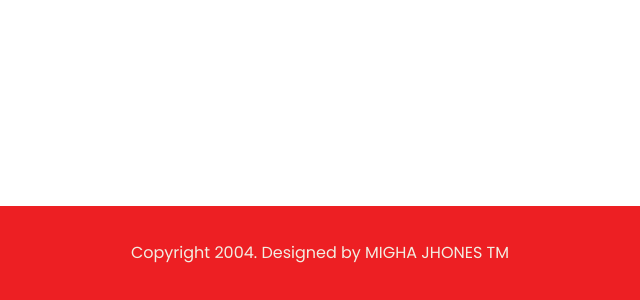
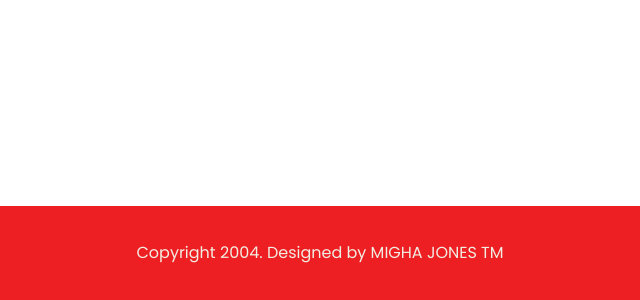
Before and after one commit to EnriquePLC/copagency, a plain HTML site: page index.html in a window 1280 px wide. Shown: the part 6344-6644 px from the top of the page, 328-968 px from the left. Drawn offline with Linux system fonts and the light colour scheme.

Commit message:
Update index.html

```diff
--- a/index.html
+++ b/index.html
@@ -157,7 +157,7 @@ Following a toast to Sonic's birthday, the party woke up the next morning in a l
     <footer class="cop-footer">
         <div class="footer-content">
             <a href="index.html"><img src="images/logo_sheared.png" alt="Logo" class="footer-logo"></a>
-            <p class="footer-copyright">Copyright 2004. Designed by MIGHA JHONES TM</a></p>
+            <p class="footer-copyright">Copyright 2004. Designed by MIGHA JONES TM</a></p>
             <div class="footer-social-icons">
                 <a href="https://twitter.com/copcoinxyz" target="_blank">
                     <img src="images/Twitter%20Alt%20Icon.png" alt="Twitter">
```
